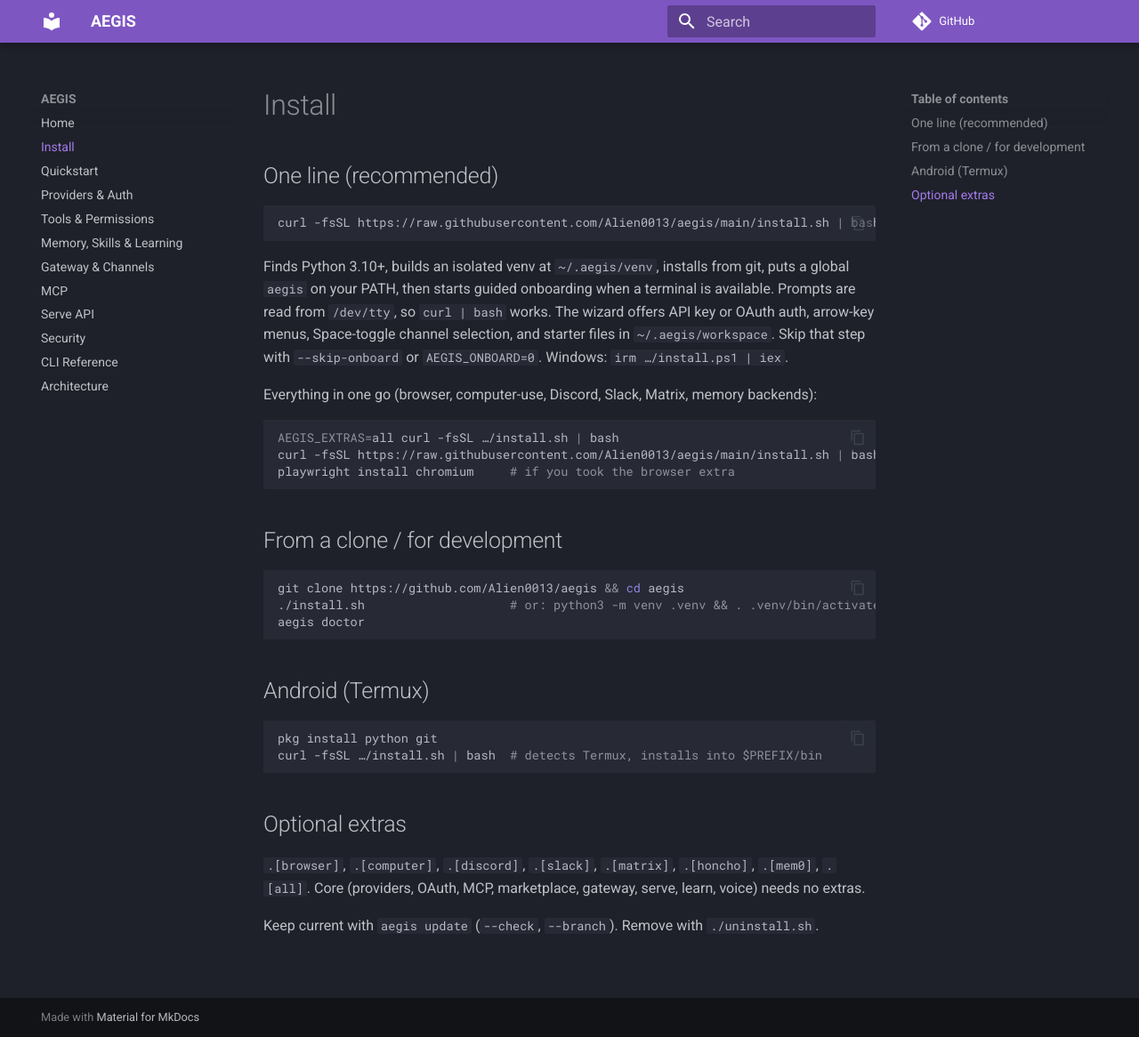
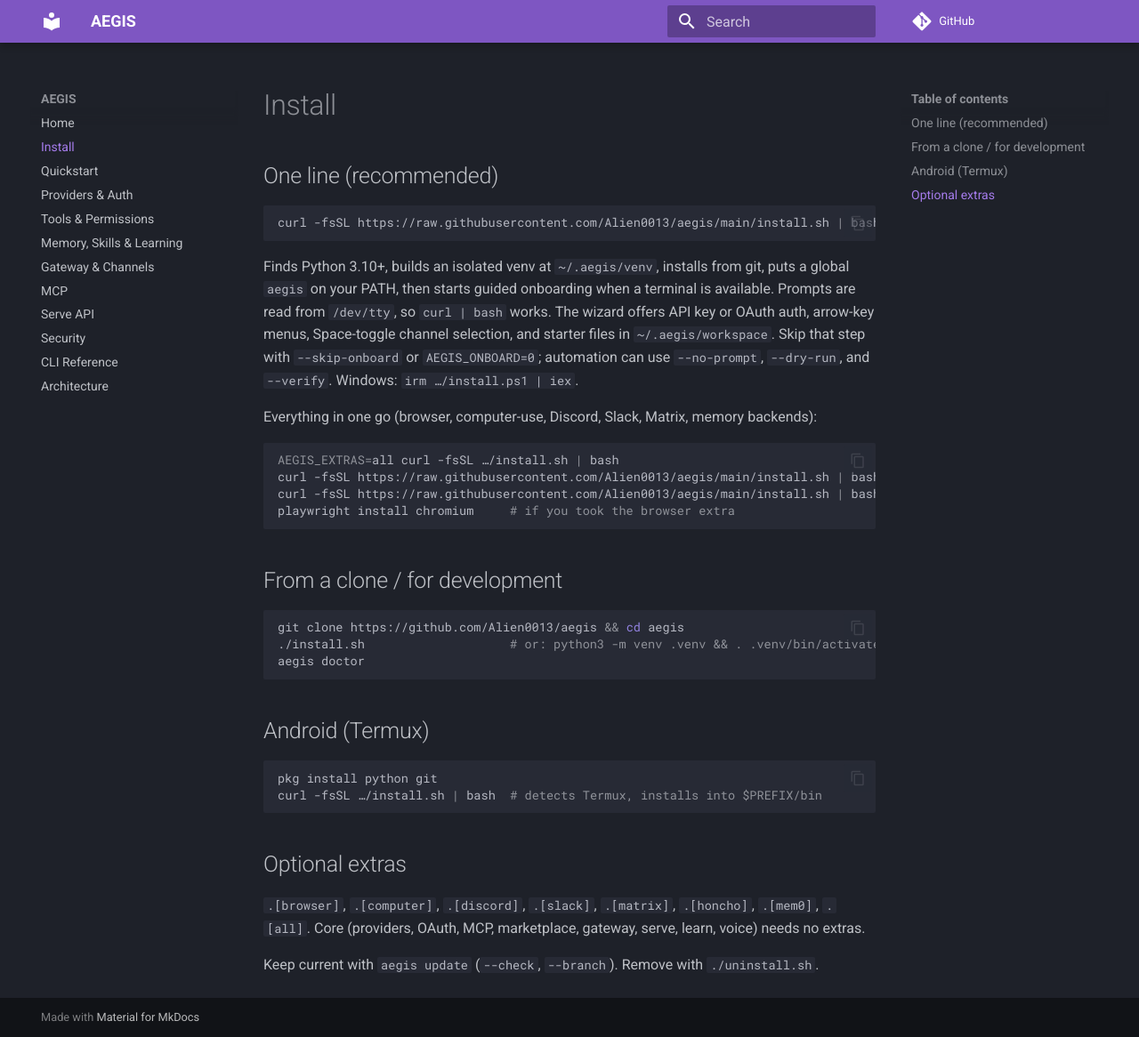
Before and after one commit to Alien0013/aegis, an MkDocs documentation site: the page built from docs/install.md, in a window 1280 px wide and 1166 px high. Shown: the whole window at 89% size. Built offline with MkDocs 1.6.1 and Material for MkDocs 9.7.7, drawn with Linux system fonts in a browser that asks for light colours; comment, search, counter and statistics services are not loaded.

Commit message:
Harden one-line installer flow

````diff
--- a/docs/install.md
+++ b/docs/install.md
@@ -11,13 +11,15 @@
 is available. Prompts are read from `/dev/tty`, so `curl | bash` works. The wizard
 offers API key or OAuth auth, arrow-key menus, Space-toggle channel selection, and
 starter files in `~/.aegis/workspace`. Skip that step with `--skip-onboard` or
-`AEGIS_ONBOARD=0`. Windows: `irm …/install.ps1 | iex`.
+`AEGIS_ONBOARD=0`; automation can use `--no-prompt`, `--dry-run`, and `--verify`.
+Windows: `irm …/install.ps1 | iex`.
 
 Everything in one go (browser, computer-use, Discord, Slack, Matrix, memory backends):
 
 ```bash
 AEGIS_EXTRAS=all curl -fsSL …/install.sh | bash
 curl -fsSL https://raw.githubusercontent.com/Alien0013/aegis/main/install.sh | bash -s -- --advanced
+curl -fsSL https://raw.githubusercontent.com/Alien0013/aegis/main/install.sh | bash -s -- --no-prompt --verify
 playwright install chromium     # if you took the browser extra
 ```
 
````
Also changed, not shown: README.md (+3 -1 lines), 1 other file.
